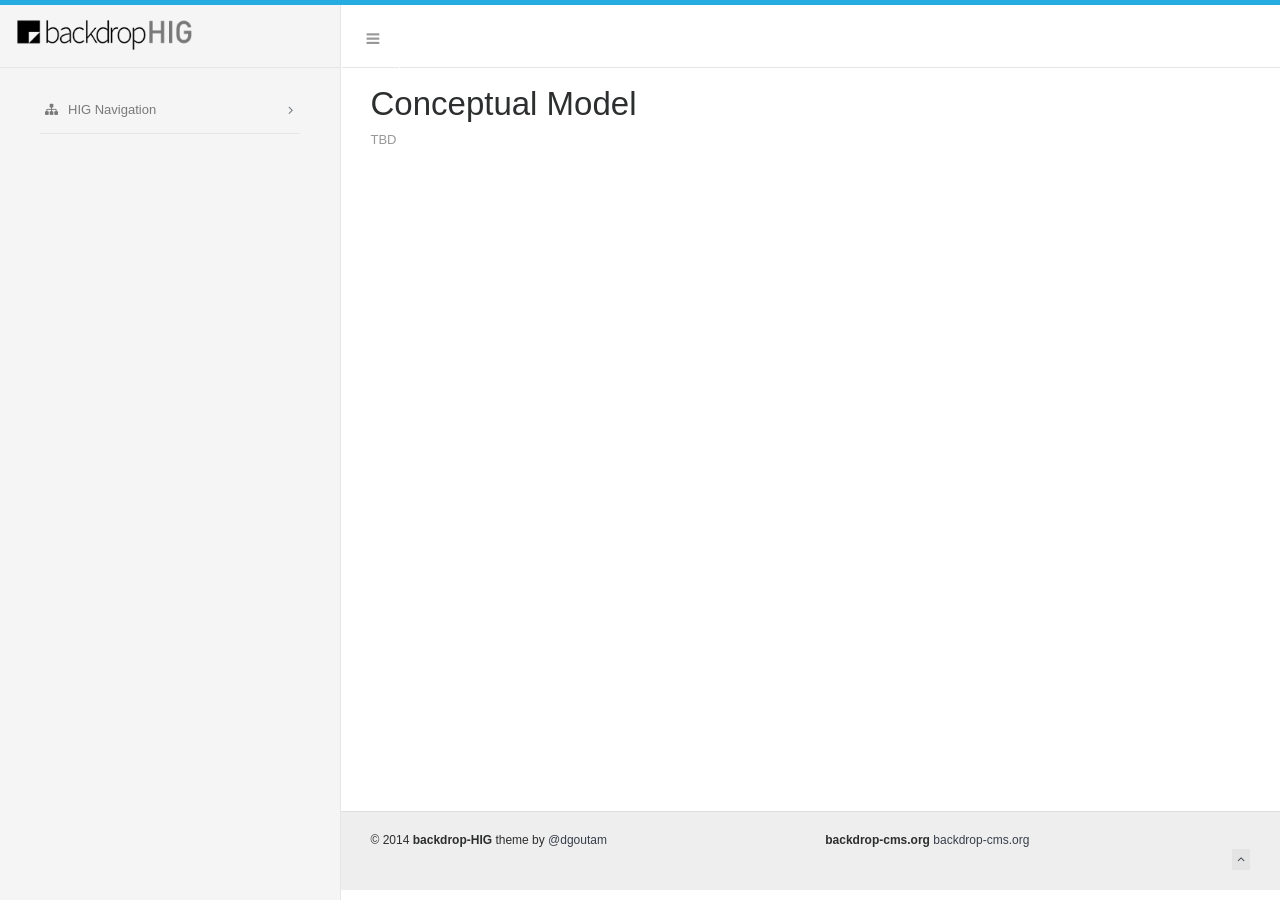
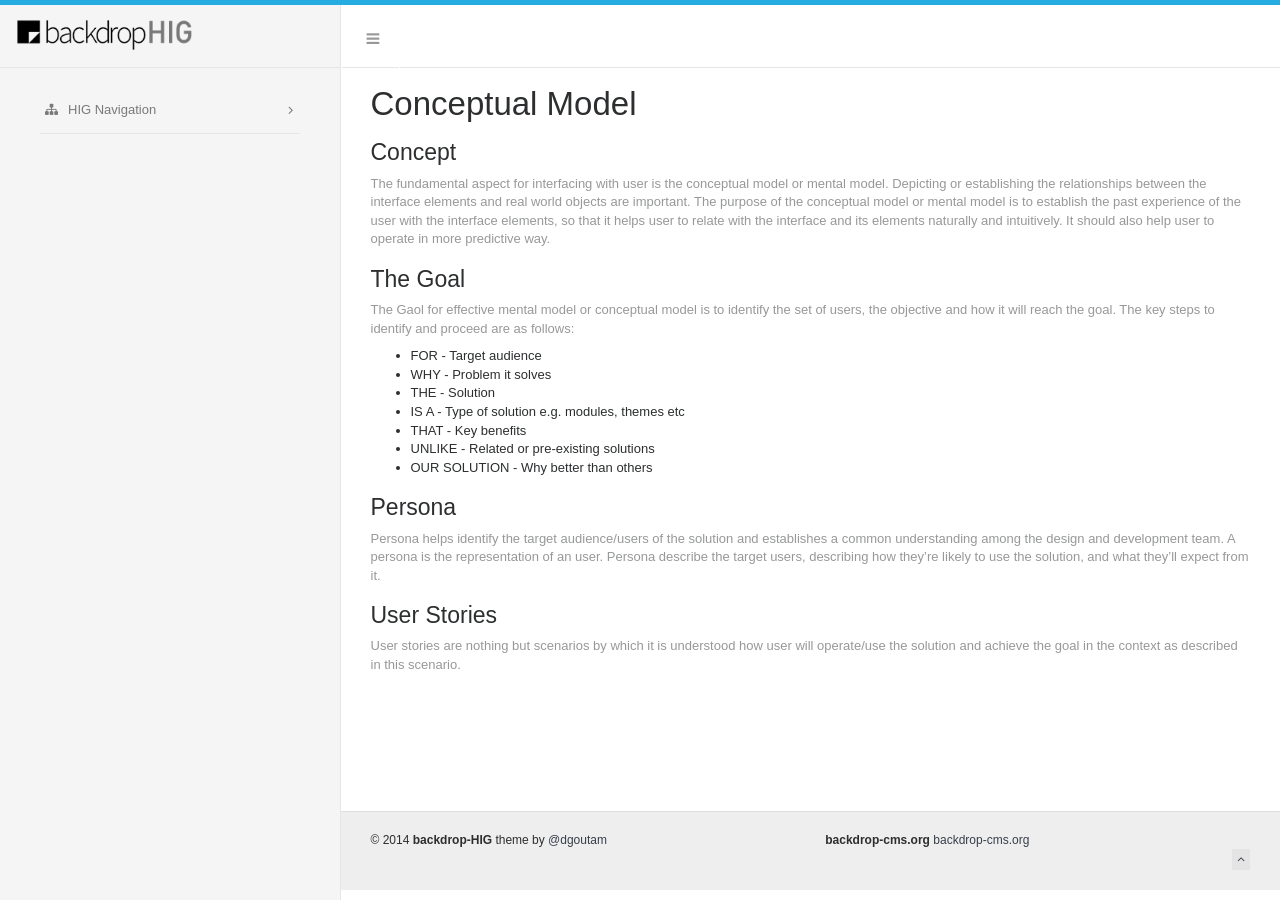
Before and after one commit to backdrop-ops/backdrop-hig, a Jekyll site: the page built from essentials/conceptual-model.md, in a window 1280 px wide. Built offline with Jekyll 4.4.1, drawn with Linux system fonts in a browser that asks for light colours.

Commit message:
Content updated and added
Updated
- Conceptual Model
- User Input Pattern Overview
Added
- Input Prompt
- Input Feedback
- Images for above two

```diff
--- a/essentials/conceptual-model.md
+++ b/essentials/conceptual-model.md
@@ -10,4 +10,31 @@ group: essentials
 
 # Conceptual Model
 
-TBD
+### Concept
+The fundamental aspect for interfacing with user is the conceptual model or mental model. Depicting or establishing the
+ relationships between the interface elements and real world objects are important.
+The purpose of the conceptual model or mental model is to establish the past experience of the user with
+the interface elements, so that it helps user to relate with the interface and its elements naturally and intuitively.
+It should also help user to operate in more predictive way.
+
+### The Goal
+The Gaol for effective mental model or conceptual model is to identify the set of users, the objective and how it will reach the goal.
+The key steps to identify and proceed are as follows:
+
+* FOR - Target audience
+* WHY - Problem it solves
+* THE - Solution
+* IS A - Type of solution e.g. modules, themes etc
+* THAT - Key benefits
+* UNLIKE - Related or pre-existing solutions
+* OUR SOLUTION - Why better than others
+
+### Persona
+Persona helps identify the target audience/users of the solution and establishes a common understanding among the design
+ and development team. A persona is the representation of an user.
+Persona describe the target users, describing how they're likely to use the solution, and what they’ll expect from it.
+
+
+### User Stories
+User stories are nothing but scenarios by which it is understood how user will operate/use the solution  and achieve the
+goal in the context as described in this scenario.
```
Also changed, not shown: ui-ux-patterns/user-input/index.md (+10 -4 lines), ui-ux-patterns/user-input/input-feedback.md (added, +33 -0 lines), ui-ux-patterns/user-input/input-prompt.md (added, +38 -0 lines), ui-ux-patterns/user-input/images/input-feedback.png (added), ui-ux-patterns/user-input/images/input-prompt.png (added).
